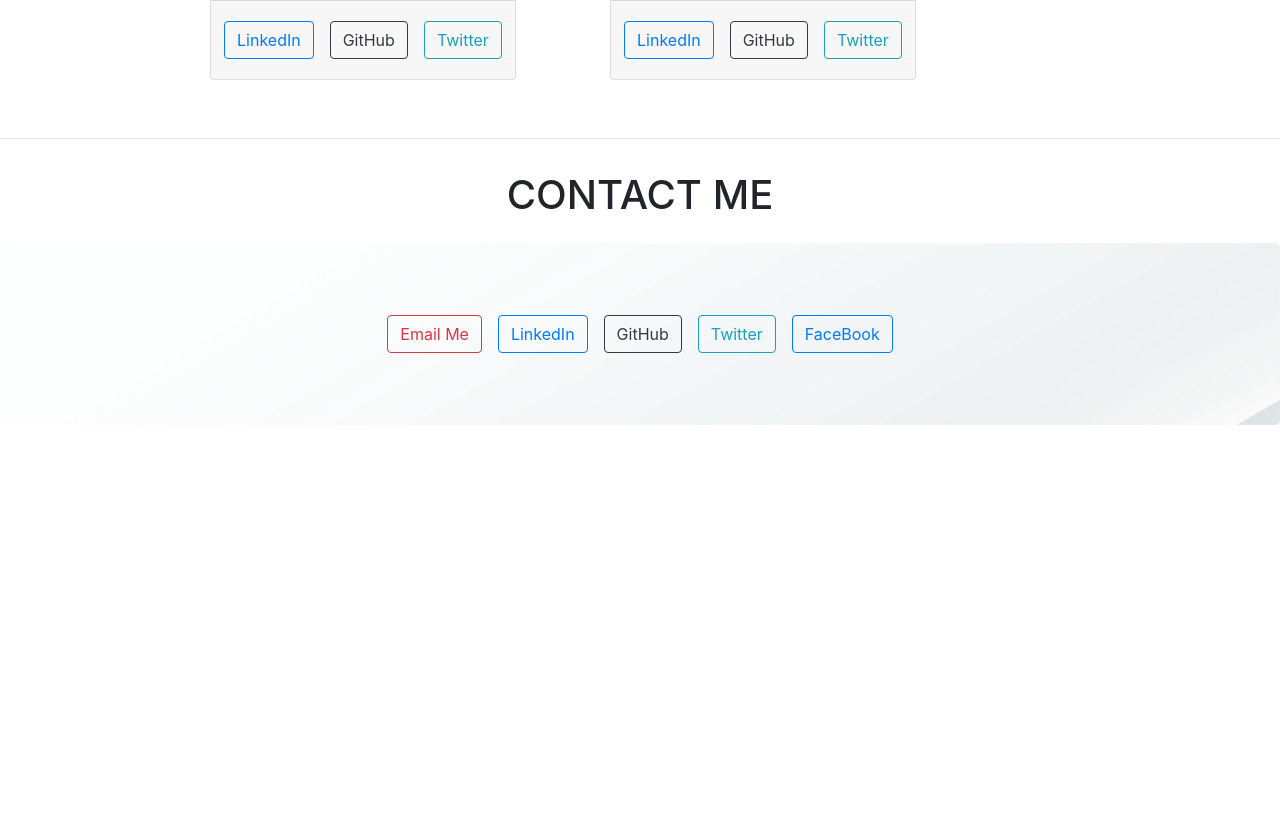
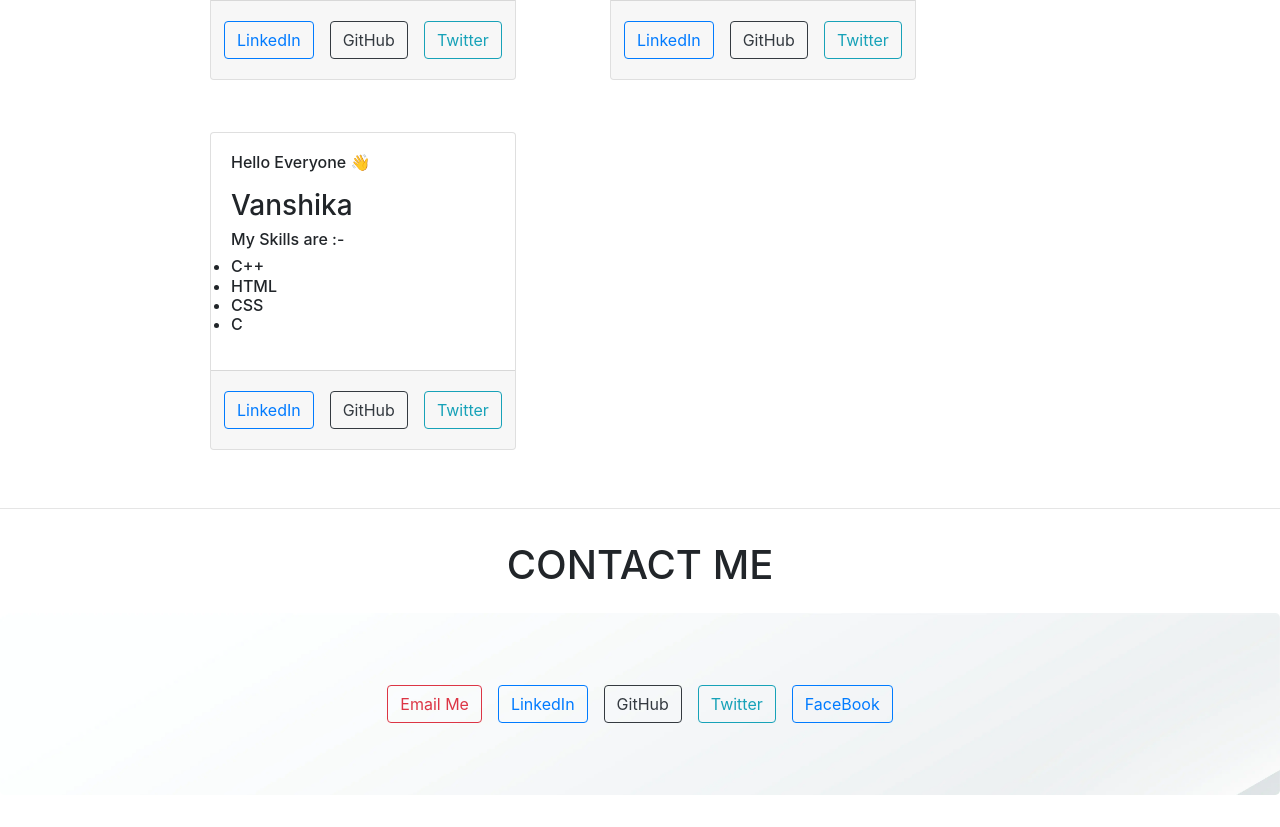
Before and after one commit to Aman1905/I-am-Contributor, a React (Create React App) app: page / in a window 1280 px wide. Shown: the part 5940-6767 px from the top of the page. Before the commit the page ends 6397 px from the top, so only its background shows below. Built offline with nearby package versions, Linux system fonts and the light colour scheme.

Commit message:
new card added

```diff
--- a/src/Content.js
+++ b/src/Content.js
@@ -325,6 +325,16 @@
         g_link="https://github.com/rohit1427"
         t_link ="" />
 
+        <Cards
+            sname="Vanshika"
+            skill1="C++"
+            skill2="HTML"
+            skill3="CSS"
+            skill4="C"
+            l_link=""
+            g_link="https://github.com/GUPTAVANSHIKA"
+            t_link ="" />
+
 
     </div>
   )
```
